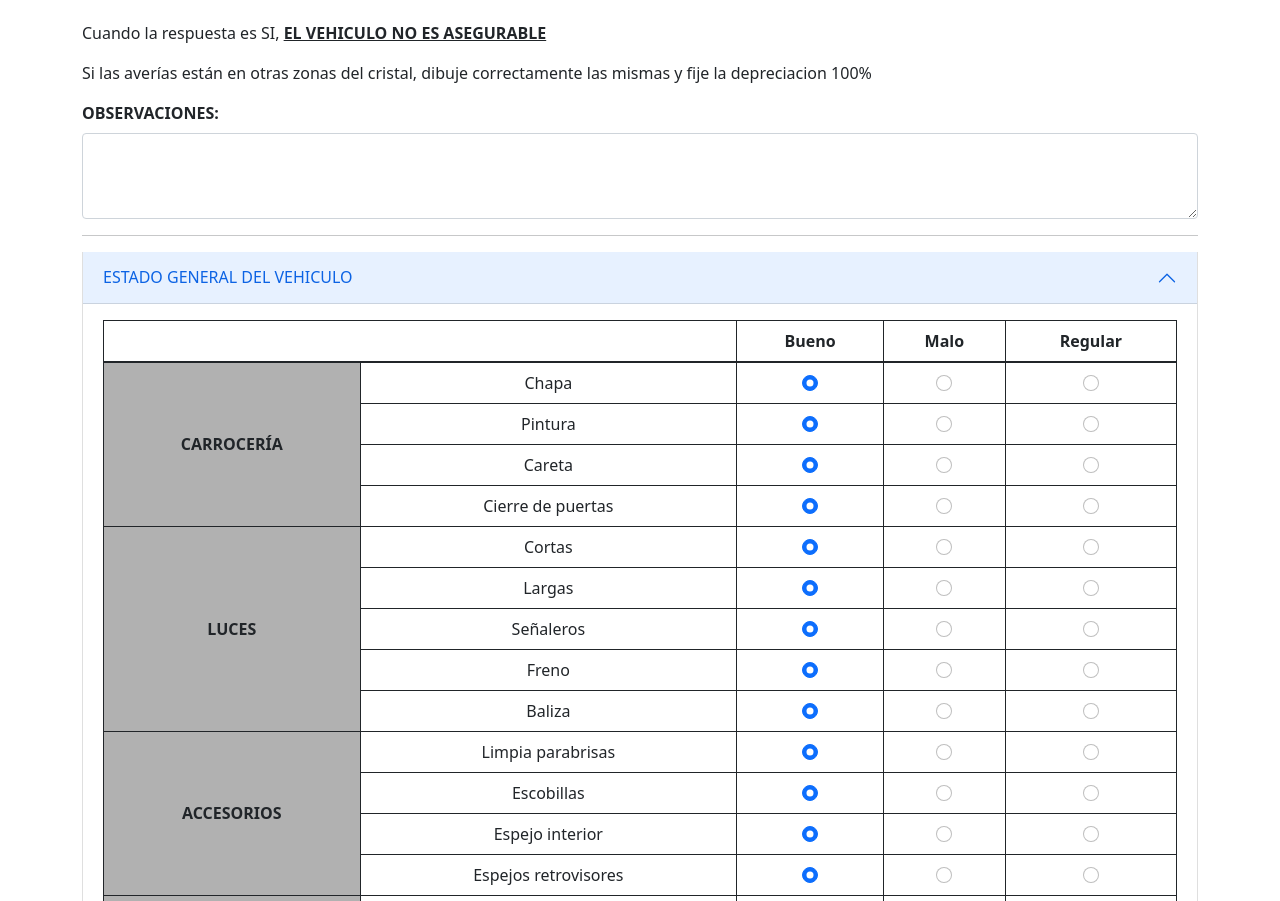
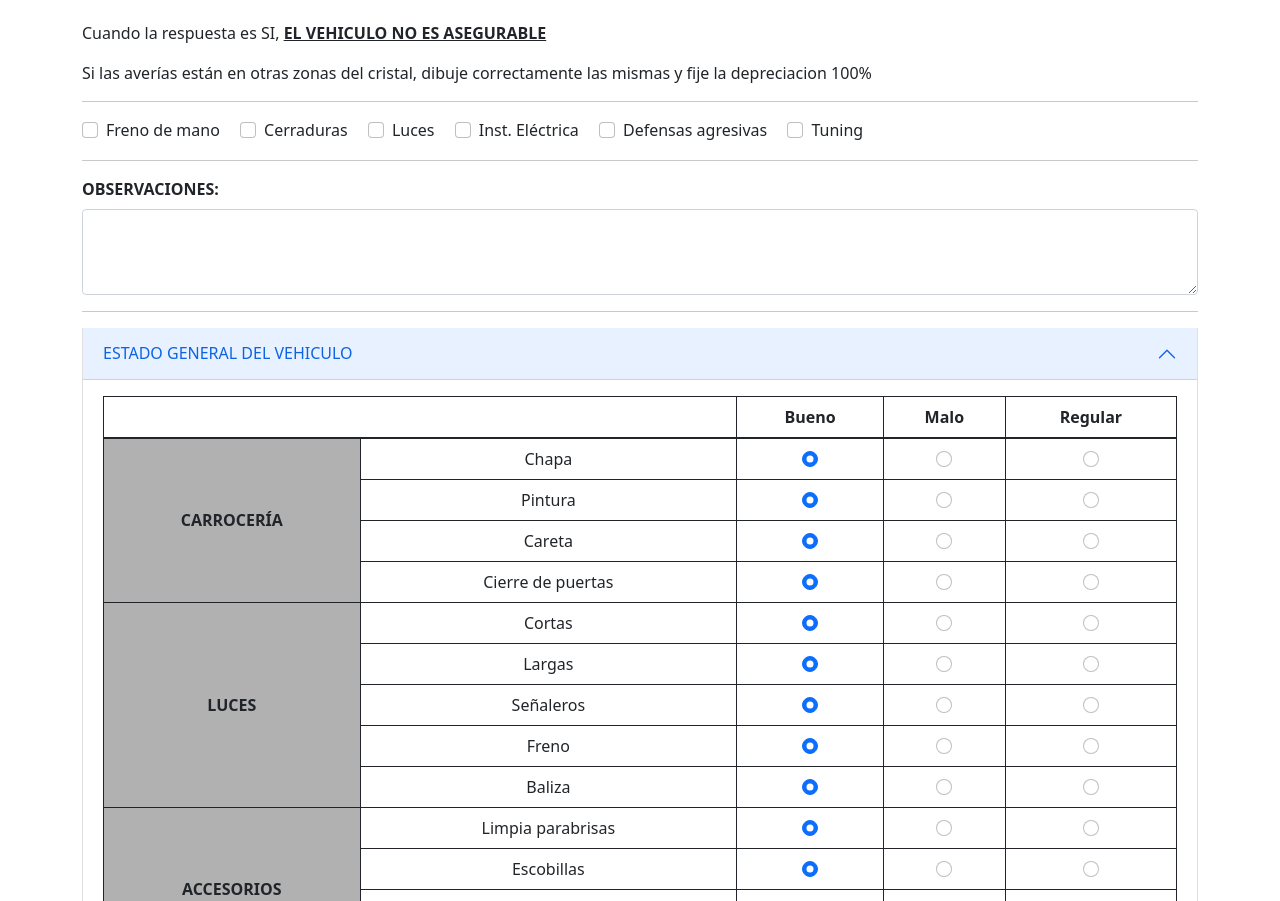
Before and after one commit to nicob33/inspeccion, a plain HTML site: page index.html in a window 1280 px wide. Shown: the part 1729-2630 px from the top of the page. Drawn offline with nearby package versions, Linux system fonts and the light colour scheme.

Commit message:
inspeccion 17112

```diff
--- a/index.html
+++ b/index.html
@@ -233,6 +233,32 @@
                 <br>
                 <p>Cuando la respuesta es SI, <b><u>EL VEHICULO NO ES ASEGURABLE</b></u></p>
                 <p>Si las averías están en otras zonas del cristal, dibuje correctamente las mismas y fije la depreciacion 100%</p>
+                <hr>
+                <div class="form-check form-check-inline">
+                    <input type="checkbox" class="form-check-input" name="check-cosas" id="freno-mano" value="option1">
+                    <label for="freno-mano" class="form-check-label">Freno de mano</label>
+                </div>
+                <div class="form-check form-check-inline">
+                    <input type="checkbox" class="form-check-input" name="check-cosas" id="cerraduras-check" value="option2">
+                    <label for="cerraduras-check" class="form-check-label">Cerraduras</label>
+                </div>
+                <div class="form-check form-check-inline">
+                    <input type="checkbox" class="form-check-input" name="check-cosas" id="luces-check" value="option1">
+                    <label for="luces-check" class="form-check-label">Luces</label>
+                </div>
+                <div class="form-check form-check-inline">
+                    <input type="checkbox" class="form-check-input" name="check-cosas" id="inst-elec-check" value="option2">
+                    <label for="inst-elec-check" class="form-check-label">Inst. Eléctrica</label>
+                </div>
+                <div class="form-check form-check-inline">
+                    <input type="checkbox" class="form-check-input" name="check-cosas" id="defens-agres-check" value="option2">
+                    <label for="defens-agres-check" class="form-check-label">Defensas agresivas</label>
+                </div>
+                <div class="form-check form-check-inline">
+                    <input type="checkbox" class="form-check-input" name="check-cosas" id="tuning-check" value="option2">
+                    <label for="tuning-check" class="form-check-label">Tuning</label>
+                </div>
+                <hr>
                 <div class="mb-3">
                     <label for="observaciones-input" class="form-label"><b>OBSERVACIONES:</b></label>
                     <textarea class="form-control" id="observaciones-input" rows="3"></textarea>
```
